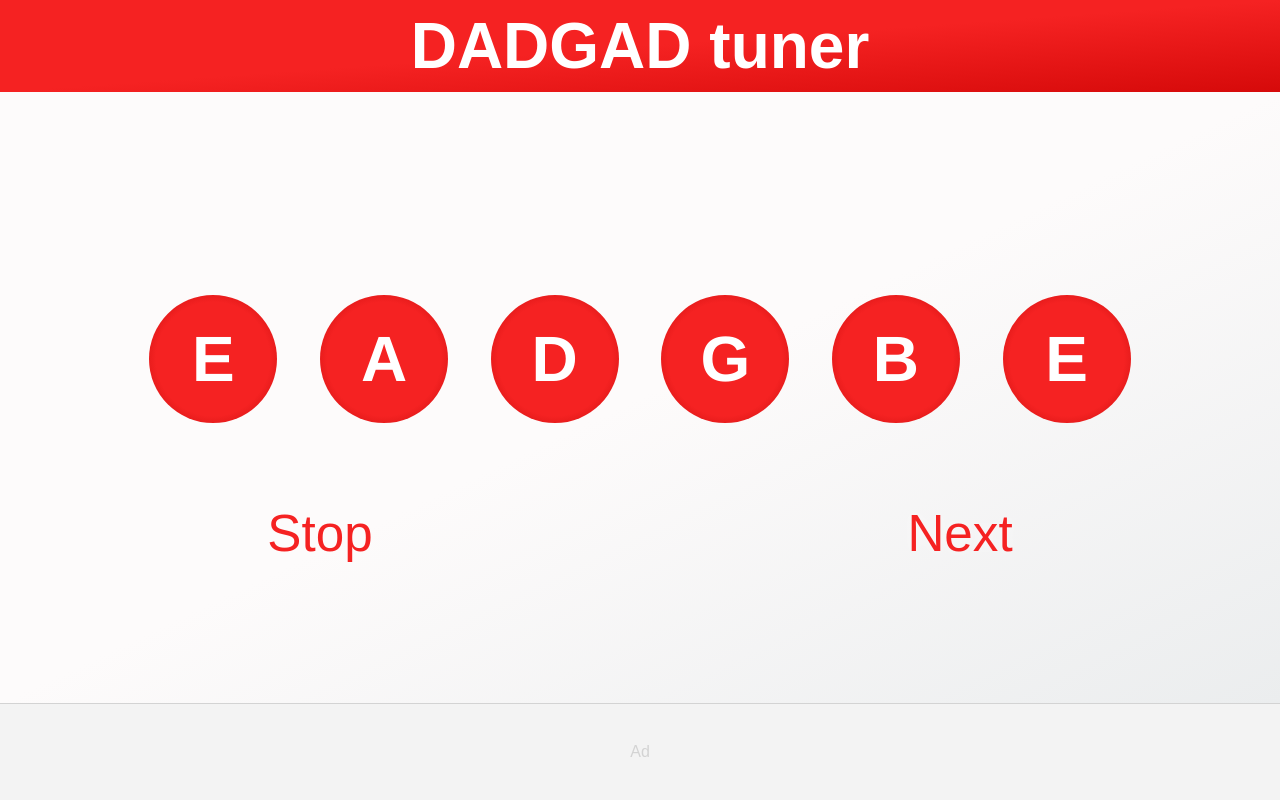
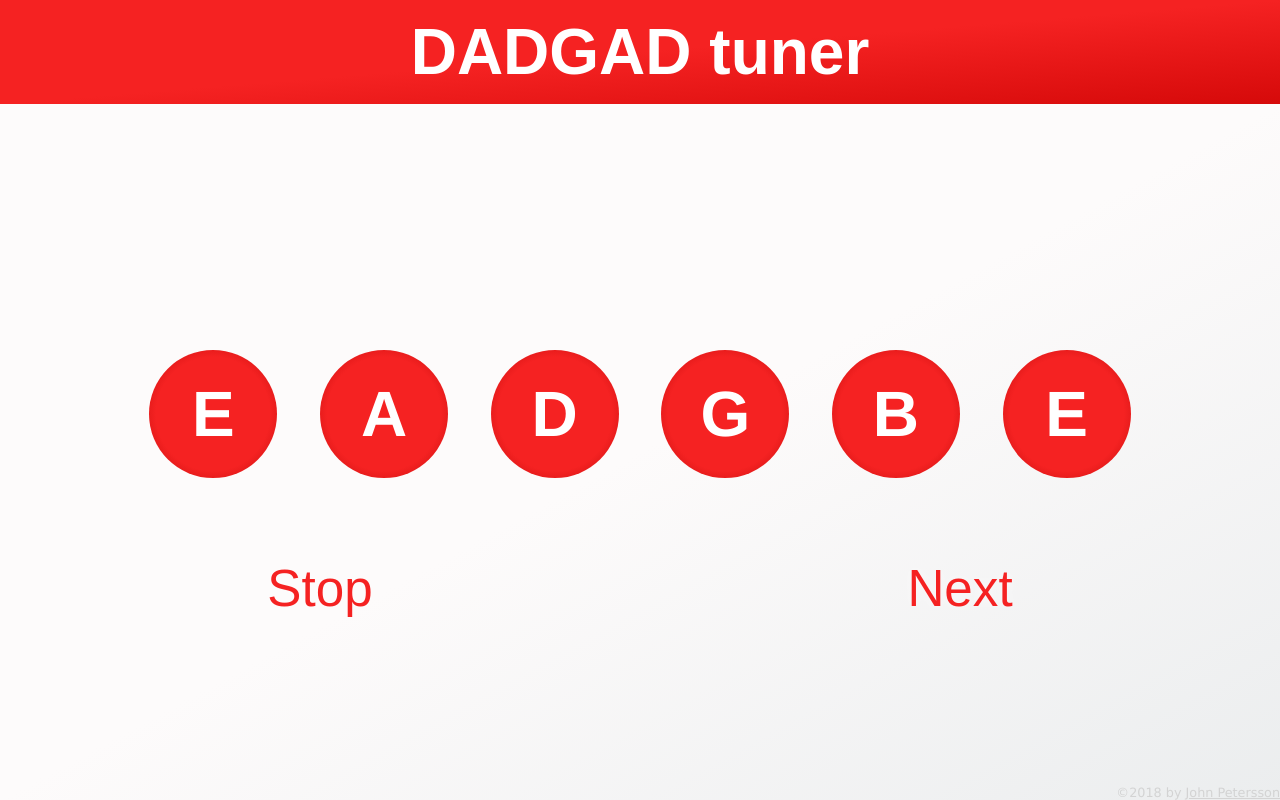
Before and after one commit to Jttpo2/dadgad-tuner, a React (Create React App) app: page / in a window 1280 px wide. Built offline with nearby package versions, Linux system fonts and the light colour scheme.

Commit message:
Copyright tag with mailto.

```diff
--- a/src/App.js
+++ b/src/App.js
@@ -7,7 +7,7 @@ import Colors from './Colors.js';
 import InstrumentString from './InstrumentString.js';
 import Note from './Note.js';
 import Tuner from './Tuner.js';
-import AdComponent from './AdComponent.js';
+// import AdComponent from './AdComponent.js';
 
 class App extends Component {
   constructor(props) {
@@ -32,7 +32,8 @@ class App extends Component {
            <h1 style={styles.title}>DADGAD tuner</h1>
         </header>
         <Tuner strings={this._strings}></Tuner>
-        <AdComponent></AdComponent>
+        {/* <AdComponent></AdComponent> */}
+        <div style={styles.copyright}>©2018 by <a href={'mailto:' + Constants.mailtoAddress} style={styles.copyrightLink}>John Petersson</a></div>
       </StyleRoot>
     );
   }
@@ -60,5 +61,17 @@ const styles = {
   },
   title: {
     fontSize: Constants.headerFontSize
+  },
+  copyright: {
+    position: 'absolute',
+    bottom: 0,
+    right: 0,
+    color: Colors.copyright,
+    fontSize: Constants.copyrightFontSize,
+    fontFamily: Constants.copyrightFont
+  },
+  copyrightLink: {
+    color: Colors.copyright
   }
+
 }
--- a/src/Colors.js
+++ b/src/Colors.js
@@ -64,7 +64,8 @@ const Colors = {
   bg1GradientPercentage: '50%',
   controlButtonTextColor: base.primaryColor,
   adBackground: '#f0f0f0cc',
-  adText: 'lightgrey'
+  adText: 'lightgrey',
+  copyright: 'lightGrey'
 }
 
 if (Object.freeze) Object.freeze(Colors);
--- a/src/Constants.js
+++ b/src/Constants.js
@@ -1,8 +1,11 @@
 const Constants = {
+  mailtoAddress: 'john@johnpetersson.se',
   goldenRatio: 1.61803398875,
   stringButtonDiameter: 10,
   headerFontSize: '5vmax',
-  controlButtonFontSizeStandard: '4vmax'
+  controlButtonFontSizeStandard: '4vmax',
+  copyrightFont: 'verdana',
+  copyrightFontSize: '0.8rem'
   // controlButtonFontSizeLarge: '4rem'
 }
 
```
